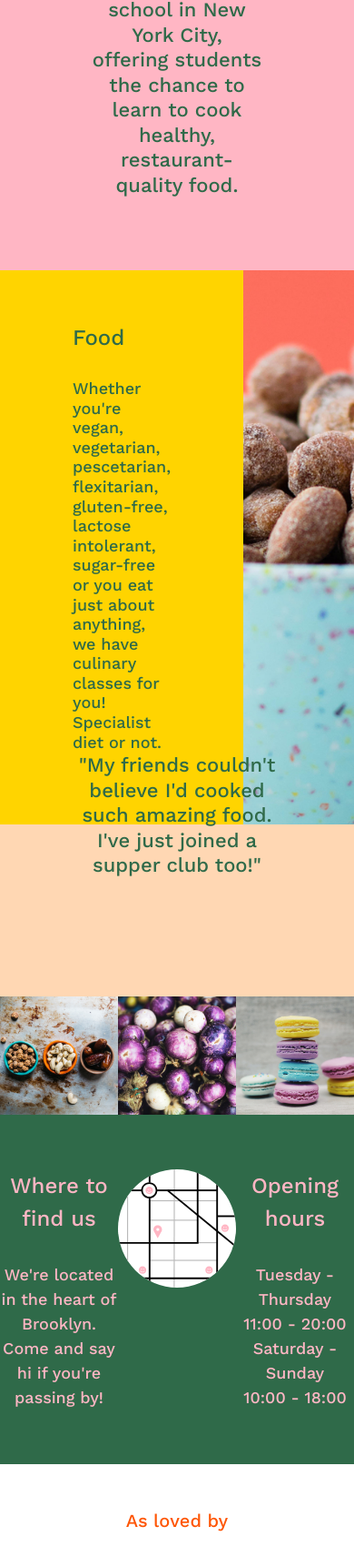
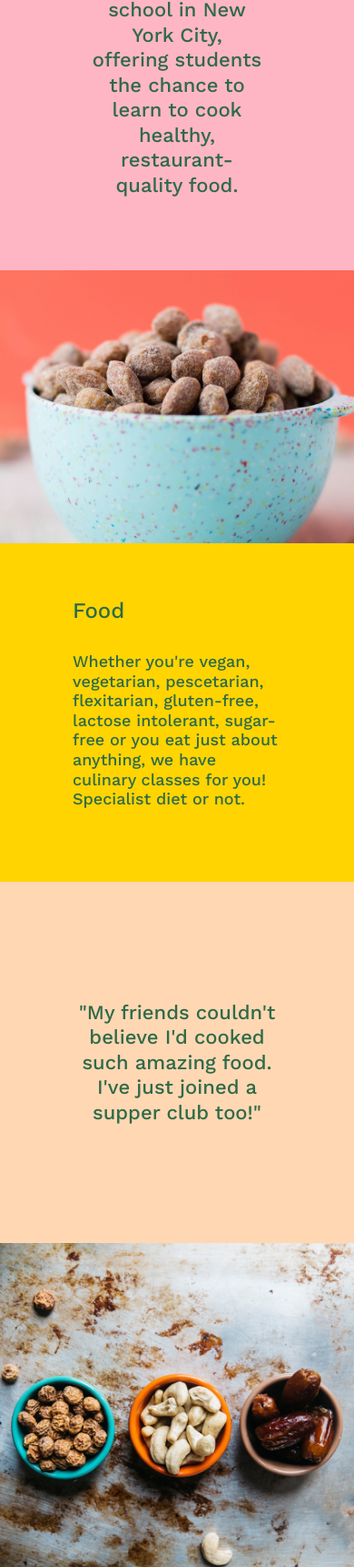
Before and after one commit to Alexcmyk/lolas-cafe, a plain HTML site: page index.html in a window 390 px wide. Shown: the part 1185-2907 px from the top of the page at 91% size. Drawn offline with nearby package versions, Linux system fonts and the light colour scheme.

Commit message:
finished mobile styles

```diff
--- a/style.css
+++ b/style.css
@@ -221,7 +221,6 @@ section.about p {
 section.food {
   display: grid;
   grid-template-columns: 1fr 1fr;
-  height: 400px;
 }
 
 section.food .text {
@@ -347,3 +346,27 @@ footer {
     width: 100px;
   }
 }
+
+@media (max-width: 700px) {
+  section.food {
+    grid-template-columns: 1fr;
+  }
+
+  section.food div.image {
+    height: 300px;
+    grid-row: 1;
+  }
+  section.pictures {
+    grid-template-columns: 1fr;
+  }
+
+  section.find_us {
+    grid-template-columns: 1fr;
+  }
+
+  section.logos div {
+    display: flex;
+    flex-direction: column;
+    align-items: center;
+  }
+}
```
